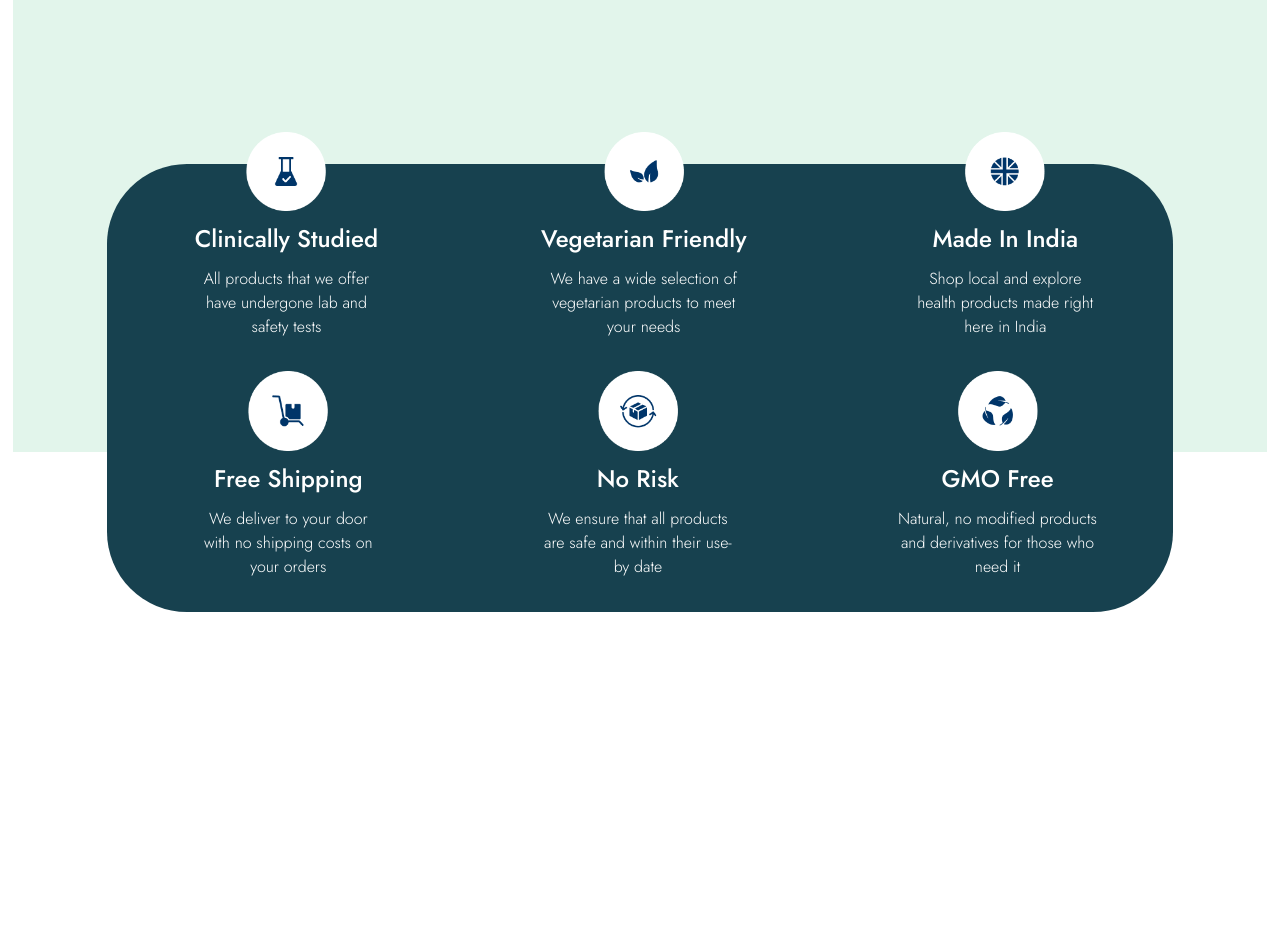
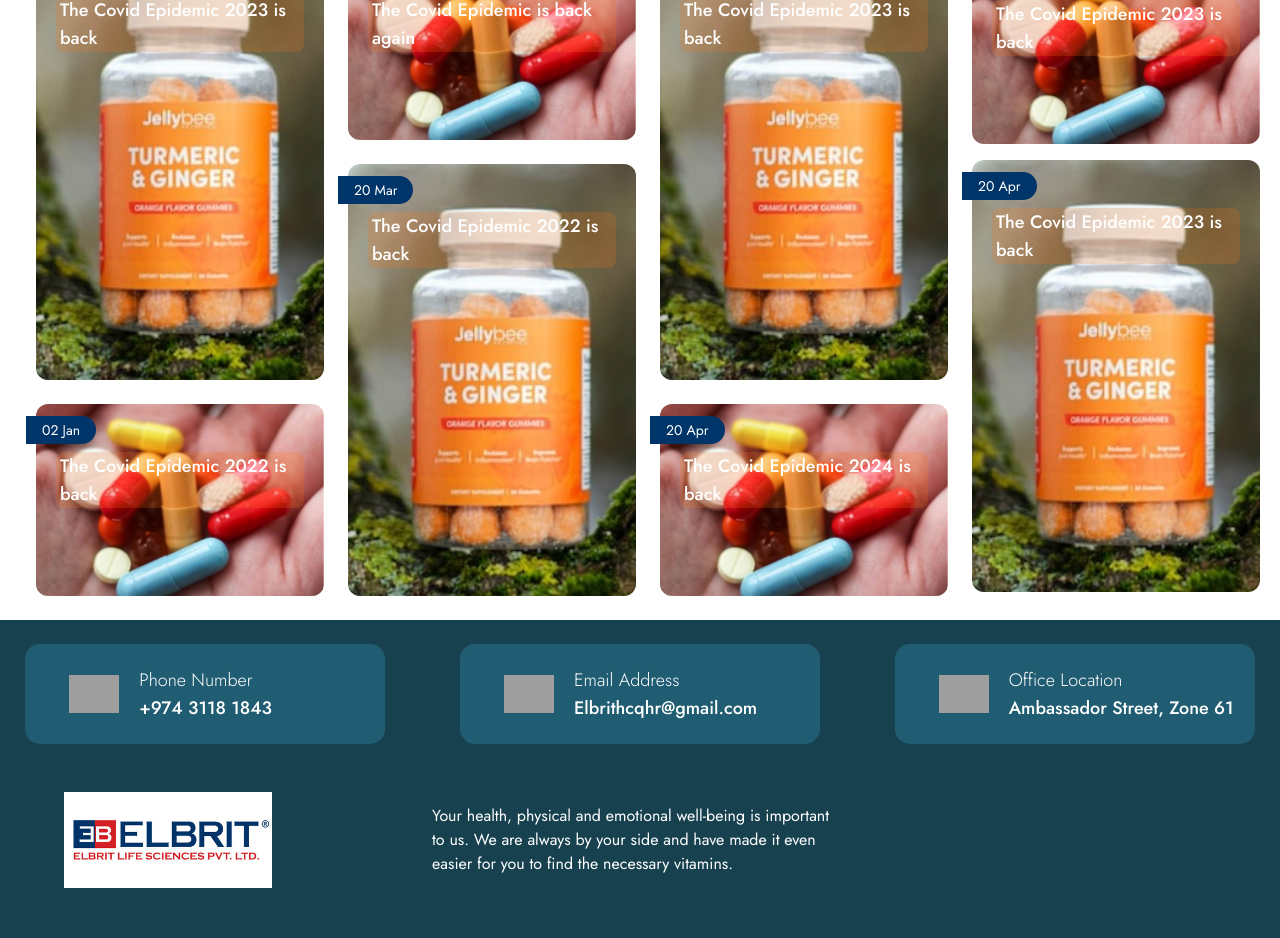
Before and after one commit to NausadAli/elbrit-UI, a Next.js app: page / in a window 1280 px wide. Shown: the part 780-1718 px from the top of the page. Built offline with nearby package versions, Linux system fonts and the light colour scheme; grey boxes are pictures that could not be loaded.

Commit message:
max width in blog and Footer

```diff
--- a/app/components/About.tsx
+++ b/app/components/About.tsx
@@ -3,7 +3,7 @@
 
 const About = () => {
   return (
-    <div className=' w-dvw h-dvh -mt-12'>
+    <div className=' w-dvw h-[80dvh] -mt-12 mb-20'>
 
      <div className='relative bg-[#17414F] w-10/12 h-[28rem] rounded-[5rem] m-auto '>
          <div className='absolute -mt-12 inset-0 '>
--- a/app/components/Blog.tsx
+++ b/app/components/Blog.tsx
@@ -3,7 +3,7 @@
 
 const Blog = () => {
   return (
-    <div className='my-4'>
+    <div className='my-4 '>
       {/* Header Section */}
       <div className="text-center my-2">
         <h3 className="text-[#003569] font-jost font-medium text-sm uppercase my-1">
@@ -59,7 +59,7 @@
             heightClass="h-[24dvh]"
           />
         </div>
-        <div className="flex flex-col items-center gap-2">
+        <div className="flex flex-col items-center gap-2 sm:hidden md:hidden lg:block">
           <Blog_ele
             date="20 Apr"
             text="The Covid Epidemic 2023 is back"
--- a/app/components/Blog_ele.tsx
+++ b/app/components/Blog_ele.tsx
@@ -15,7 +15,7 @@
       <div className='absolute font-jost px-4 py-1 pl-4 w-22 md:text-sm font-normal z-20 bg-[#003569] top-5 ml-1.5 rounded-r-full'>
          {date}
       </div>
-      <div className={`relative w-[85dvw] md:w-[21dvw] ${heightClass || 'h-[54dvh]'} overflow-hidden rounded-xl ml-4`}>
+      <div className={`relative w-[75dvw] xl:max-w-72 md:max-w-[22dvw] ${heightClass || 'h-[54dvh]'} overflow-hidden rounded-xl ml-4`}>
          <div className='absolute w-full z-10 top-16 md:top-12 flex justify-center px-5'>
             <div className='font-jost text-2xl font-bold md:text-lg md:font-medium bg-orange-500/20
              rounded-lg pl-1'>
--- a/app/components/Footer.tsx
+++ b/app/components/Footer.tsx
@@ -5,7 +5,7 @@
 const Footer = () => {
   return (
     <div className="bg-[#17414F] text-white py-6 w-dvw">
-      <div className="w-11/12 m-auto ">
+      <div className="xl:lg:max-w-[80rem] md:max-w-[90vw] m-auto ">
         {/* Footer Banners */}
         <div className="flex flex-col items-center gap-6 lg:flex-row lg:items-center lg:justify-around">
           <Footer_banner
--- a/app/components/Footer_banner.tsx
+++ b/app/components/Footer_banner.tsx
@@ -10,7 +10,7 @@
 
 const Footer_banner: React.FC<BannerProps> = ({ img, img_alt, heading, subheading }) => {
   return (
-    <div className="bg-[#215D72] text-white flex items-center w-full sm:w-[360px] h-auto sm:h-[100px] rounded-[15px] gap-5 p-3 sm:p-5">
+    <div className="bg-[#215D72] text-white flex items-center w-[80vw] sm:w-[360px] h-auto sm:h-[100px] rounded-[15px] gap-5 p-3 sm:p-5">
       <div className="flex-shrink-0">
         <Image
           className="ml-4 sm:ml-6"
--- a/app/page.tsx
+++ b/app/page.tsx
@@ -11,9 +11,9 @@
   return (
     <main>
 
-      <Navbar/>
+      {/* <Navbar/>
       <Hero/>
-      <About />
+      <About /> */}
       <Essentials/>
       <Blog/>
       <Footer />
```
